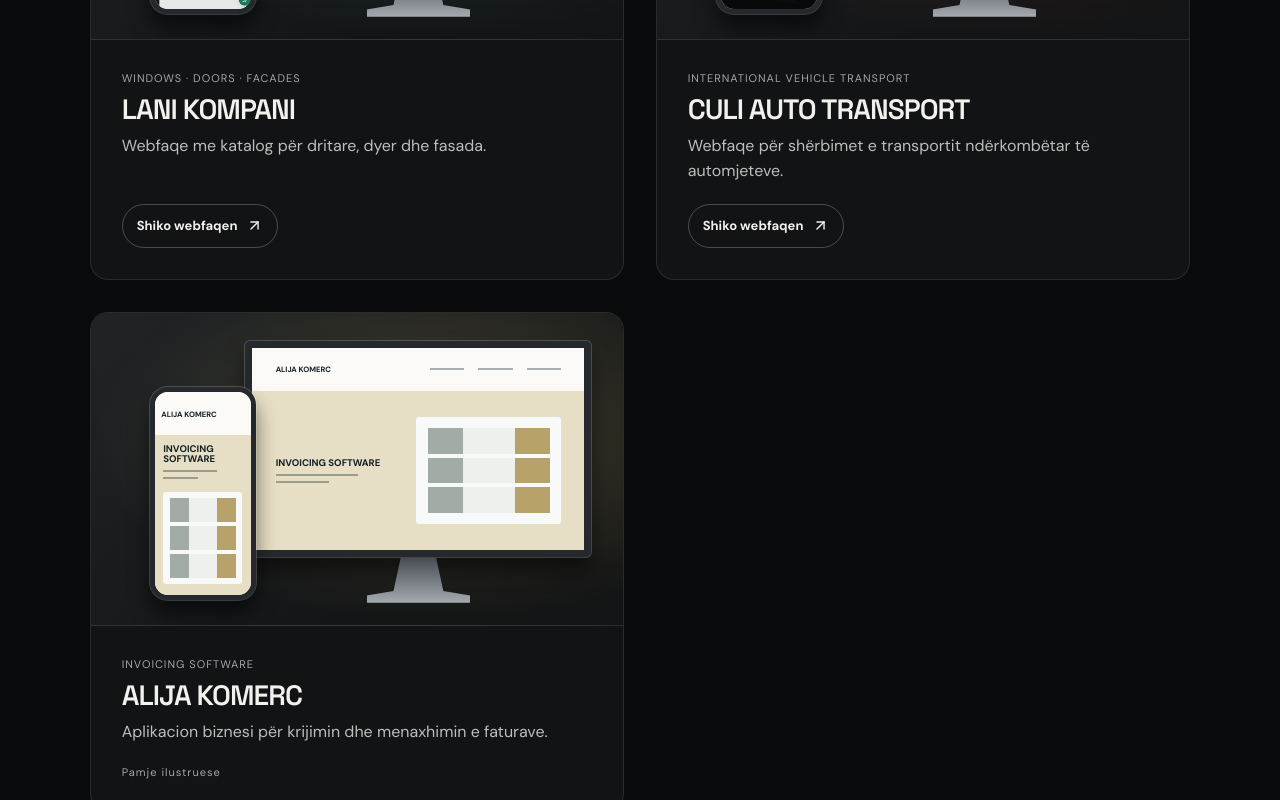
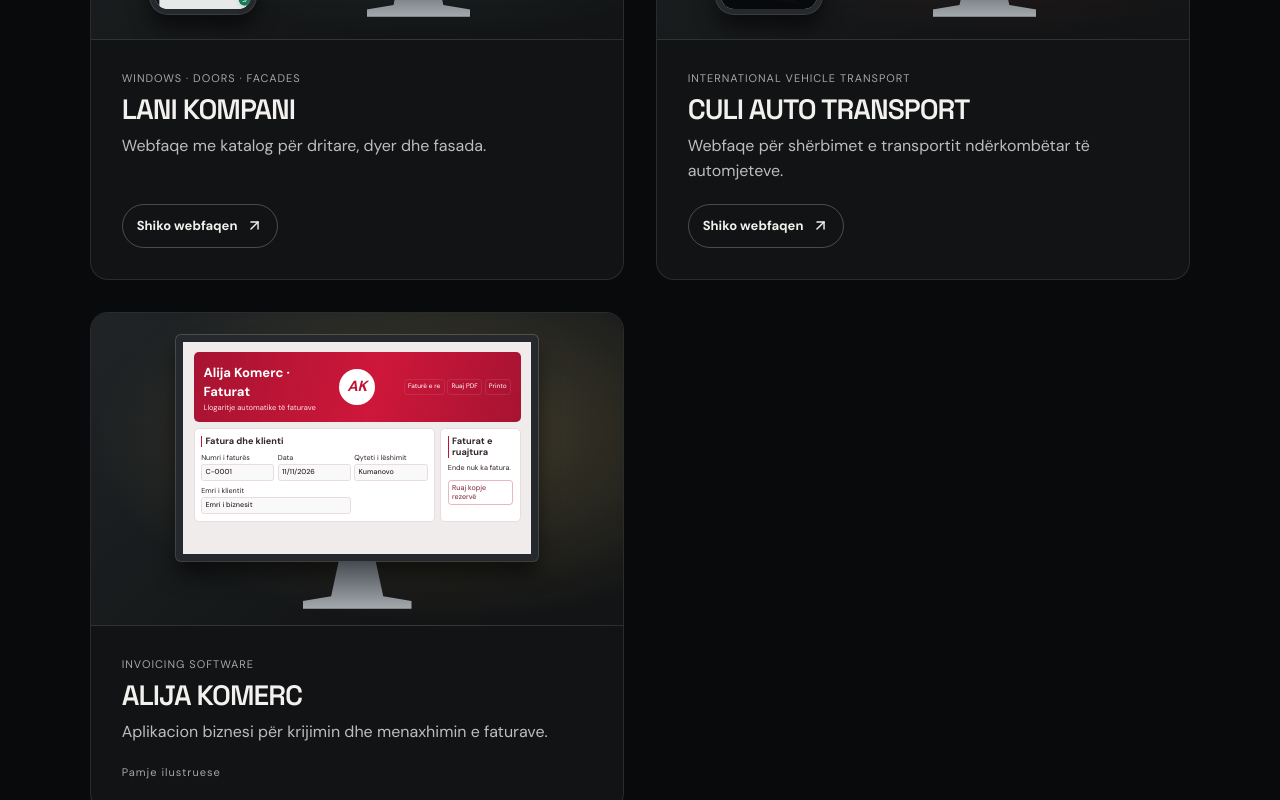
Before and after one commit to meritonalija/Merix-studio-, a Next.js app: page / in a window 1280 px wide. Shown: the part 2177-2977 px from the top of the page. Built offline with nearby package versions, Linux system fonts and the light colour scheme.

Commit message:
Show Alija invoice preview on a single monitor

```diff
--- a/app/globals.css
+++ b/app/globals.css
@@ -327,6 +327,7 @@ html,body{max-width:100%;overflow-x:hidden}
 }
 
 .portfolioMonitor { top: 9%; right: 6%; width: 65%; }
+.portfolioCard--alija .portfolioMonitor { top: 7%; inset-inline: 0; margin-inline: auto; width: 68%; }
 .portfolioPhone { bottom: 8%; left: 11%; width: 20%; }
 
 .portfolioCard:hover .portfolioMonitor { transform: translate(2%, -3%); }
@@ -369,95 +370,114 @@ html,body{max-width:100%;overflow-x:hidden}
   border-radius: clamp(8px, 1.6vw, 18px);
 }
 
-.portfolioPhone .portfolioSampleBody {
-  grid-template-columns: minmax(0, 1fr);
-  grid-template-rows: auto 1fr;
-  padding: 9%;
+.invoicePreview {
+  container-type: inline-size;
+  height: 100%;
+  padding: 3%;
+  background: #f1ecec;
+  color: #32252a;
+  font-family: 'DM Sans', sans-serif;
+  line-height: 1.2;
 }
 
-.portfolioPhone .portfolioSampleBar span {
-  display: none;
+.invoicePreviewHeader {
+  display: grid;
+  grid-template-columns: minmax(0, 1fr) auto minmax(0, 1fr);
+  align-items: center;
+  gap: 2cqw;
+  padding: 3cqw;
+  border-radius: 1.5cqw;
+  background: linear-gradient(105deg, #a71331, #ce173a 55%, #a71331);
+  color: #fff;
 }
 
-.portfolioSample {
-  height: 100%;
-  display: grid;
-  grid-template-rows: 21% 1fr;
-  color: #132026;
-  font-family: 'DM Sans', sans-serif;
+.invoicePreviewHeader strong {
+  font-size: 4cqw;
 }
 
-.portfolioSampleBar {
-  display: flex;
-  align-items: center;
-  gap: 5%;
-  padding-inline: 7%;
-  background: #fbfaf7;
+.invoicePreviewHeader small {
+  display: block;
+  margin-top: .8cqw;
+  color: #ffe0e6;
+  font-size: 2.3cqw;
 }
 
-.portfolioSampleBar strong {
-  margin-right: auto;
-  font-size: clamp(4px, .6vw, 8px);
+.invoicePreviewMark {
+  display: grid;
+  width: 11cqw;
+  aspect-ratio: 1;
+  place-items: center;
+  border-radius: 50%;
+  background: #fff;
+  color: #be1536;
+  font-size: 4.5cqw;
+  font-style: italic;
 }
 
-.portfolioSampleBar span,
-.portfolioSampleCopy span {
-  width: 12%;
-  height: 2px;
-  background: currentColor;
-  opacity: .35;
+.invoicePreviewActions {
+  display: flex;
+  justify-content: flex-end;
+  gap: .8cqw;
+  font-size: 2cqw;
 }
 
-.portfolioSampleBody {
-  display: grid;
-  grid-template-columns: 1fr 1.2fr;
-  gap: 7%;
-  align-items: center;
-  padding: 7%;
-  background: color-mix(in srgb, var(--project-color) 32%, #edf0ed);
+.invoicePreviewActions span,
+.invoicePreviewBackup {
+  padding: 1cqw;
+  border: 1px solid #c84c6566;
+  border-radius: 1cqw;
 }
 
-.portfolioSampleCopy {
+.invoicePreviewBody {
   display: grid;
-  gap: 5px;
+  grid-template-columns: minmax(0, 3fr) minmax(0, 1fr);
+  gap: 1.6cqw;
+  margin-top: 2cqw;
 }
 
-.portfolioSampleCopy strong {
-  font-size: clamp(5px, .75vw, 11px);
-  line-height: 1.13;
+.invoicePreviewPanel {
+  padding: 2cqw;
+  border: 1px solid #e8dce0;
+  border-radius: 1.5cqw;
+  background: #fff;
+  font-size: 2.2cqw;
 }
 
-.portfolioSampleCopy span { width: 68%; }
-.portfolioSampleCopy span:last-child { width: 44%; }
-
-.portfolioSampleGraphic {
-  display: flex;
-  gap: 5%;
-  align-items: stretch;
-  min-width: 0;
-  height: 95%;
+.invoicePreviewPanel > strong {
+  display: inline-block;
+  padding-left: 1cqw;
+  border-left: .6cqw solid #be1536;
+  font-size: 2.8cqw;
 }
 
-.portfolioSampleGraphic i {
-  flex: 1;
-  border: 2px solid #253134;
-  background: linear-gradient(135deg, #c8d8d6, #396271 75%);
+.invoicePreviewFields {
+  display: grid;
+  grid-template-columns: repeat(3, minmax(0, 1fr));
+  gap: 1.6cqw 1cqw;
+  margin-top: 2cqw;
 }
 
-.portfolioCard--besa .portfolioSampleGraphic i {
-  background: linear-gradient(90deg, #634a3a 65%, #b8977b 68%, #5d4434 72%);
+.invoicePreviewFields span:last-child {
+  grid-column: span 2;
 }
 
-.portfolioCard--alija .portfolioSampleGraphic {
-  flex-direction: column;
-  padding: 8%;
-  border-radius: 3px;
-  background: #f8faf9;
+.invoicePreviewFields b {
+  display: block;
+  margin-top: .6cqw;
+  padding: 1cqw;
+  border: 1px solid #e8dce0;
+  border-radius: .8cqw;
+  background: #faf9f9;
+  font-weight: 500;
 }
 
-.portfolioCard--alija .portfolioSampleGraphic i {
-  border: 0;
-  background: linear-gradient(90deg, #a3aba7 29%, #edf0ed 29% 71%, #b8a26b 71%);
+.invoicePreviewPanel p {
+  margin: 2cqw 0;
+}
+
+.invoicePreviewBackup {
+  display: inline-block;
+  color: #7a2035;
 }
 
 .portfolioInfo {
--- a/app/projects.tsx
+++ b/app/projects.tsx
@@ -65,17 +65,34 @@ function ProjectScreen({ project, mobile }: { project: Project; mobile: boolean
   }
 
   return (
-    <div className="portfolioSample">
-      <div className="portfolioSampleBar">
-        <strong>{project.name}</strong>
-        <span /><span /><span />
+    <div className="invoicePreview" lang="sq">
+      <div className="invoicePreviewHeader">
+        <div>
+          <strong>Alija Komerc · Faturat</strong>
+          <small>Llogaritje automatike të faturave</small>
+        </div>
+        <b className="invoicePreviewMark">AK</b>
+        <div className="invoicePreviewActions">
+          <span>Faturë e re</span>
+          <span>Ruaj PDF</span>
+          <span>Printo</span>
+        </div>
       </div>
-      <div className="portfolioSampleBody">
-        <div className="portfolioSampleCopy">
-          <strong>{project.type}</strong>
-          <span /><span />
+      <div className="invoicePreviewBody">
+        <div className="invoicePreviewPanel">
+          <strong>Fatura dhe klienti</strong>
+          <div className="invoicePreviewFields">
+            <span>Numri i faturës<b>C-0001</b></span>
+            <span>Data<b>11/11/2026</b></span>
+            <span>Qyteti i lëshimit<b>Kumanovo</b></span>
+            <span>Emri i klientit<b>Emri i biznesit</b></span>
+          </div>
         </div>
-        <div className="portfolioSampleGraphic"><i /><i /><i /></div>
+        <div className="invoicePreviewPanel">
+          <strong>Faturat e ruajtura</strong>
+          <p>Ende nuk ka fatura.</p>
+          <span className="invoicePreviewBackup">Ruaj kopje rezervë</span>
+        </div>
       </div>
     </div>
   );
@@ -92,9 +109,11 @@ export function ProjectCards({ lang }: { lang: keyof typeof labels }) {
             <div className="portfolioMonitor">
               <div className="portfolioScreen"><ProjectScreen project={project} mobile={false} /></div>
             </div>
-            <div className="portfolioPhone">
-              <div className="portfolioScreen"><ProjectScreen project={project} mobile /></div>
-            </div>
+            {project.id !== "alija" && (
+              <div className="portfolioPhone">
+                <div className="portfolioScreen"><ProjectScreen project={project} mobile /></div>
+              </div>
+            )}
           </div>
           <div className="portfolioInfo">
             <p className="portfolioType">{project.type}</p>
```
